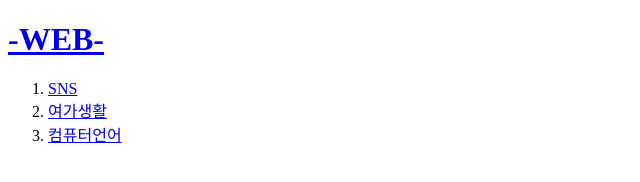
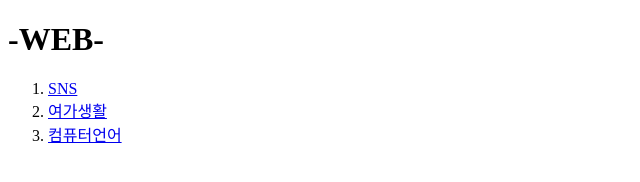
Before and after one commit to goldstar1995/web1, a plain HTML site: page main.html in a window 1280 px wide. Shown: the whole page, without its empty margins (0-640 px from the left). Drawn offline with Linux system fonts and the light colour scheme.

Commit message:
second version (remake index)

```diff
--- a/main.html
+++ b/main.html
@@ -6,7 +6,7 @@
 </head>
 
 <body>
-  <h1><a href="index.html">-WEB-</a></h1>
+  <h1>-WEB-</h1>
   <ol>
     <li><a href="1.html">SNS</a> </li>
       <li><a href="2.html">여가생활</a> </li>
```
Also changed, not shown: index.html (+1 -0 lines).
